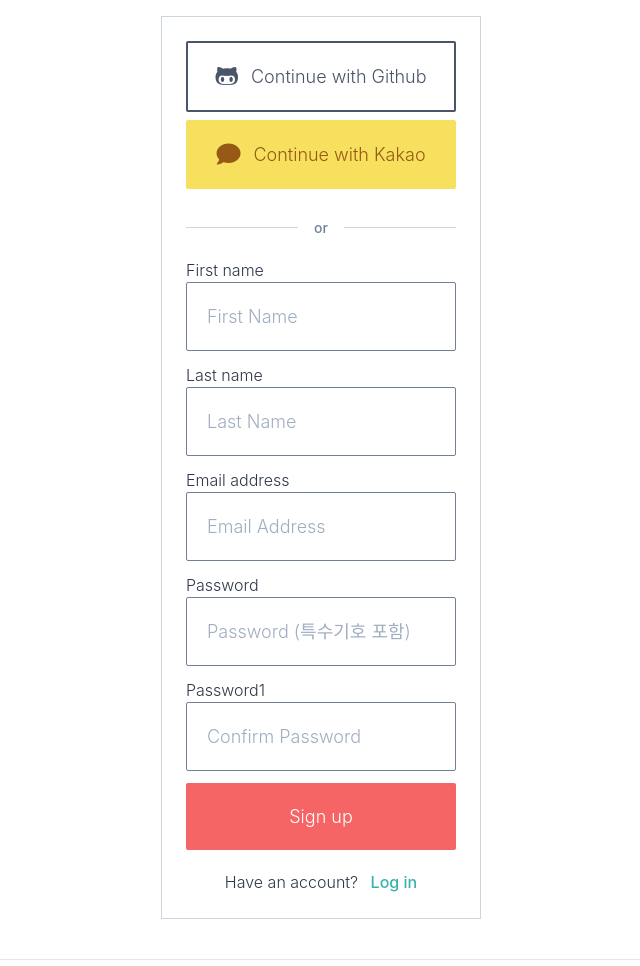
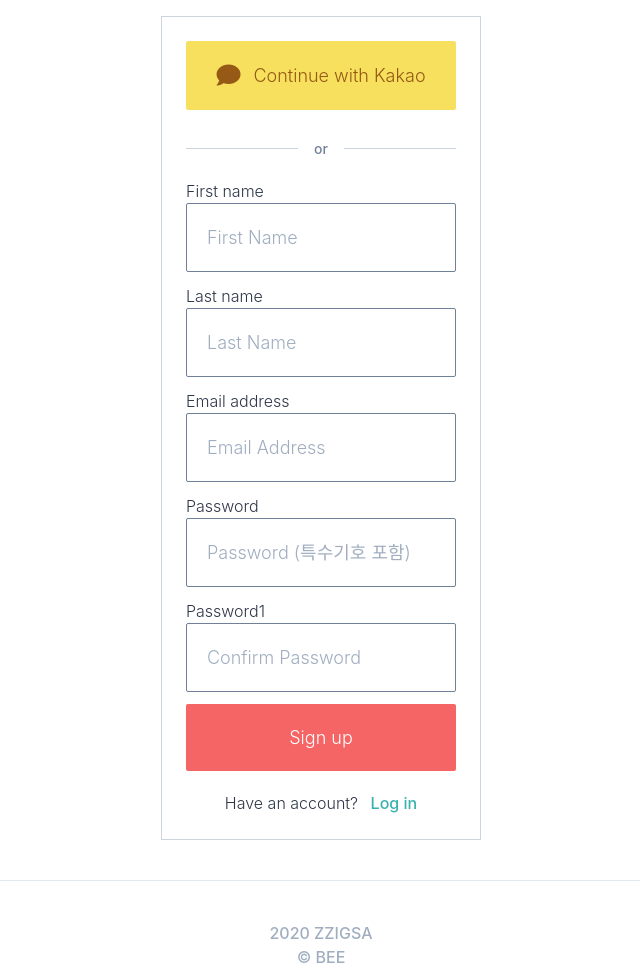
Before and after one commit to jeongahyun/airbnb-zzigsa, a Django app: page /users/sigup/ in a window 1280 px wide. Shown: the part 80-1046 px from the top of the page, without its empty margins (319-959 px from the left). Run offline with Django 3.2, Linux system fonts and the light colour scheme; some libraries are stand-ins or nearby versions.

Commit message:
Feat: Delete github social login

```diff
--- a/templates/partials/social_login.html
+++ b/templates/partials/social_login.html
@@ -1,7 +1,7 @@
 <div class="flex flex-col w-full">
-    <a href="" class="btn border-2  text-gray-700 mb-2 border-gray-700">
+    <!-- <a href="" class="btn border-2  text-gray-700 mb-2 border-gray-700">
         <i class="fab fa-github-alt mr-2 fa-lg"></i> Continue with Github
-    </a>
+    </a> -->
     <a href="{% url 'users:kakao-login' %}" class="btn border text-yellow-800 mb-2 border-yellow-400 bg-yellow-400 ">
         <i class="fas fa-comment mr-2 fa-lg"></i> Continue with Kakao
     </a>
```
